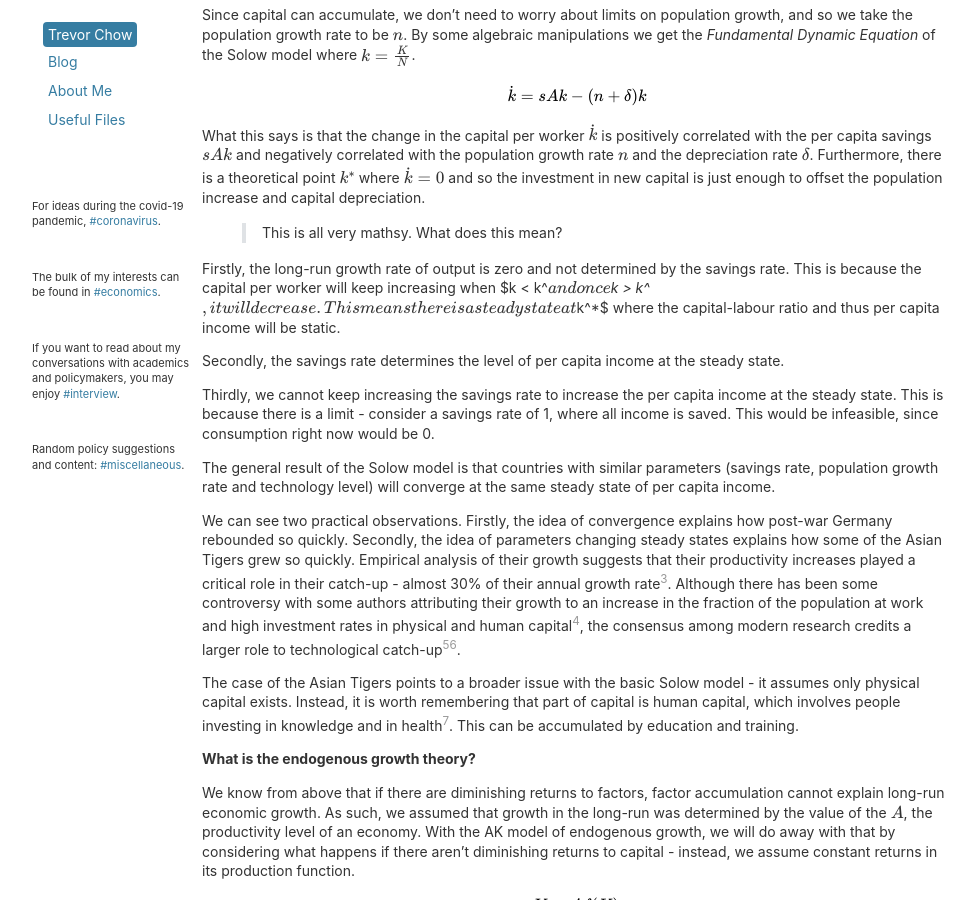
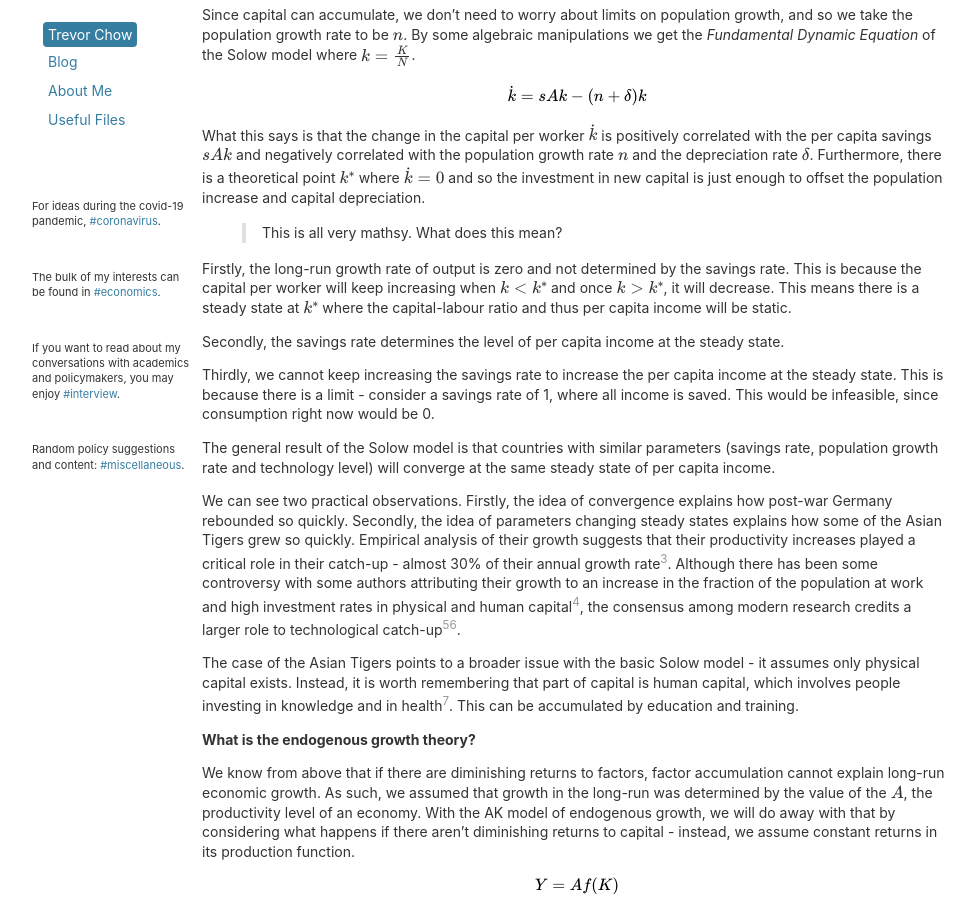
Before and after one commit to tmychow/tmychow.github.io, a Jekyll site: the page built from _posts/2020-07-10-a-primer-on-economic-growth-part-I.md, in a window 1280 px wide and 900 px high, scrolled down 1665 px. Shown: the whole window, without its empty margins (28-1003 px from the left). Built offline with Jekyll 4.4.1, drawn with Linux system fonts in a browser that asks for light colours; formulas are drawn with MathJax 3; some of the changed text lies outside the part shown.

Commit message:
Update 2020-07-10-a-primer-on-economic-growth-part-I.md

```diff
--- a/_posts/2020-07-10-a-primer-on-economic-growth-part-I.md
+++ b/_posts/2020-07-10-a-primer-on-economic-growth-part-I.md
@@ -65,7 +65,7 @@ What this says is that the change in the capital per worker $\dot{k}$ is positiv
 
 > This is all very mathsy. What does this mean?
 
-Firstly, the long-run growth rate of output is zero and not determined by the savings rate. This is because the capital per worker will keep increasing when $k < k^*$ and once $k > k^*$, it will decrease. This means there is a steady state at $k^*$ where the capital-labour ratio and thus per capita income will be static.
+Firstly, the long-run growth rate of output is zero and not determined by the savings rate. This is because the capital per worker will keep increasing when $k < k^* $ and once $k > k^* $, it will decrease. This means there is a steady state at $ k^* $ where the capital-labour ratio and thus per capita income will be static.
 
 Secondly, the savings rate determines the level of per capita income at the steady state.
 
@@ -160,7 +160,7 @@ One useful example to illustrate their importance is the comparison between Nort
 
 [^Z]: [World Development Indicators 2005](https://openknowledge.worldbank.org/handle/10986/12425)
 
-![Corruption](/assets/corruptionandgrowth.png)
+![Corruption](/assets/corruptionandgrowth.png | width=100)
 
 > But we can't just snap out fingers and get good incentives and governance. What are the root causes behind them forming?
 
```
